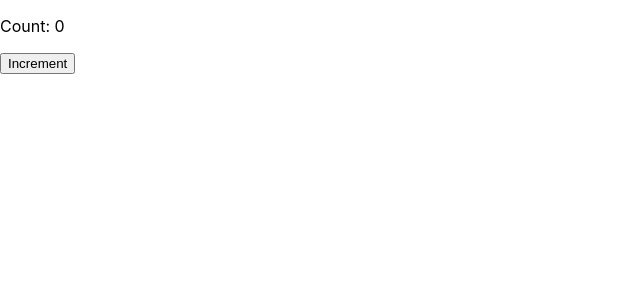
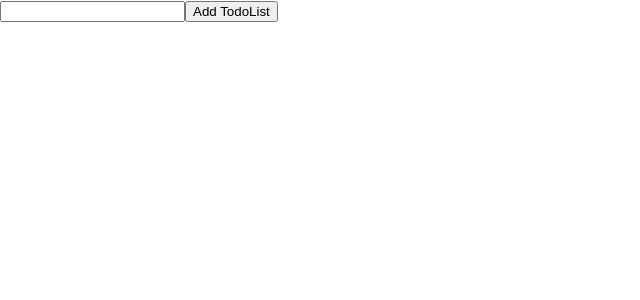
Before and after one commit to swatinaik2003/react-useState, a React (Create React App) app: page / in a window 1280 px wide. Shown: the top 300 px of the page, without its empty margins (0-640 px from the left). Built offline with nearby package versions, Linux system fonts and the light colour scheme; the HTML template or start-up script is replaced by a standard one.

Commit message:
add comment

```diff
--- a/src/App.js
+++ b/src/App.js
@@ -1,14 +1,31 @@
 import { useState } from 'react';
 
-function Counter() {
-  const [count, setCount] = useState(0);
+function TodoList() {
+  const [todos, setTodos] = useState([]);
+  const [input, setInput] = useState('');
+
+  const handleSubmit = (e) => {
+    e.preventDefault();
+    setTodos([...todos, input]);
+    setInput('');
+  };
 
   return (
     <div>
-      <p>Count: {count}</p>
-      <button onClick={() => setCount(count + 1)}>Increment</button>
+      <form onSubmit={handleSubmit}>
+        <input
+          type="text"
+          value={input}
+          onChange={(e) => setInput(e.target.value)}
+        />
+        <button>Add TodoList</button>
+      </form>
+      <ul>
+        {todos.map((todo, index) => (
+          <li key={index}>{todo}</li>
+        ))}
+      </ul>
     </div>
   );
 }
-
-export default Counter;
+export default TodoList;
```
